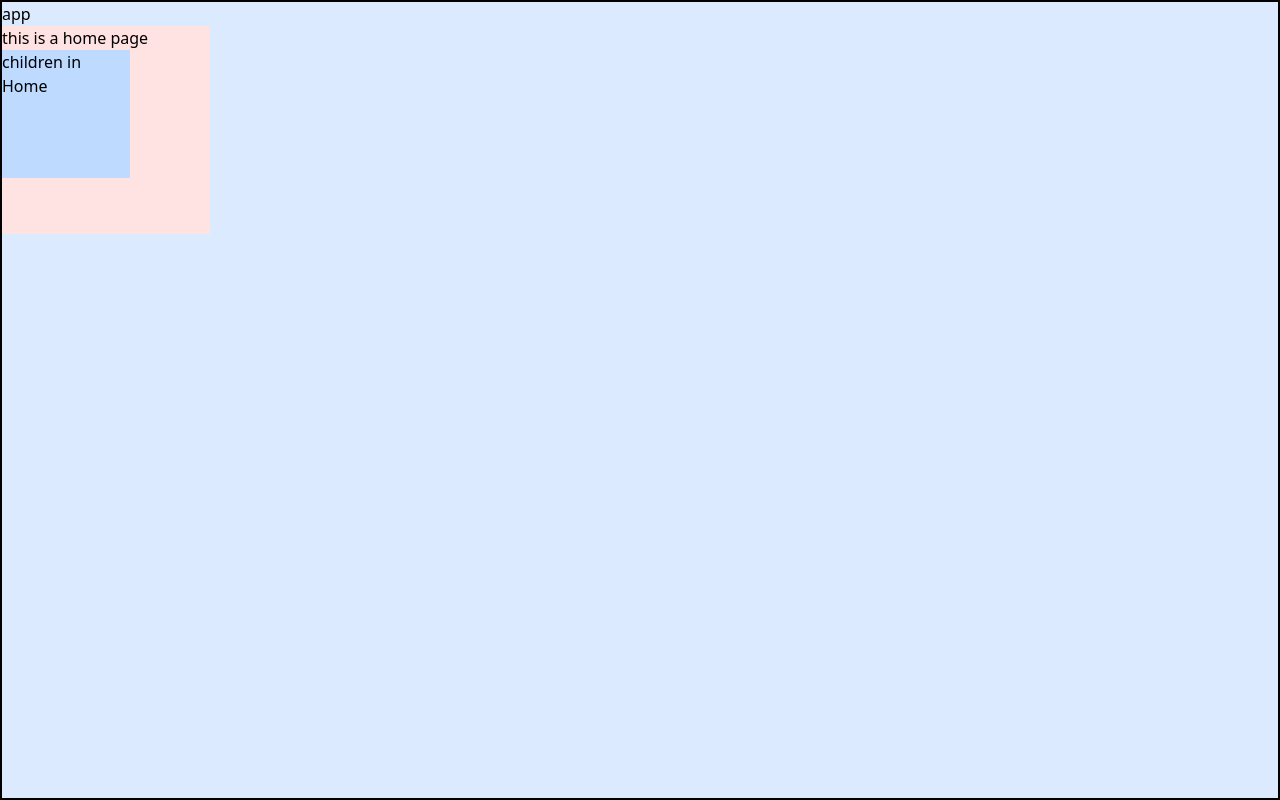
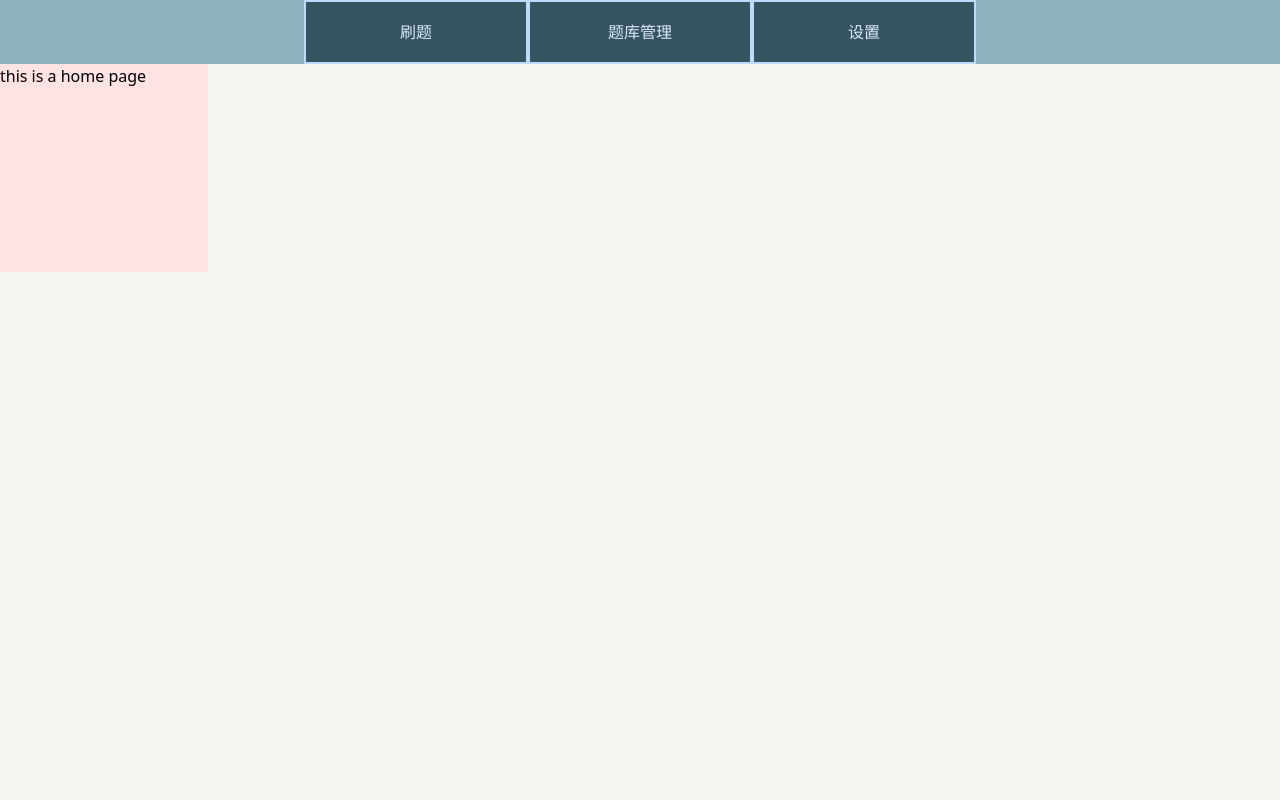
Before and after one commit to nydo-weng/no-stop-ts, a React (Vite) app: page / in a window 1280 px wide. Built offline with nearby package versions, Linux system fonts and the light colour scheme.

Commit message:
feat: set the second level router; nav button style; now able to use url access different page; next, make the nav button functional

```diff
--- a/package.json
+++ b/package.json
@@ -12,7 +12,8 @@
   },
   "dependencies": {
     "react": "^19.1.1",
-    "react-dom": "^19.1.1"
+    "react-dom": "^19.1.1",
+    "react-router": "^7.9.4"
   },
   "devDependencies": {
     "@eslint/js": "^9.37.0",
--- a/src/App.tsx
+++ /dev/null
@@ -1,15 +0,0 @@
-import Home from '@/pages/Home';
-function App() {
-  return (
-    <div className="h-screen w-screen bg-blue-100 border-2">
-      app
-      {
-        <Home>
-          <span className="h-32 w-32 bg-blue-200 block">children in Home</span>
-        </Home>
-      }
-    </div>
-  );
-}
-
-export default App;
--- a/src/pages/Home/Home.tsx
+++ b/src/pages/Home/Home.tsx
@@ -4,8 +4,7 @@ interface HomeProps {
   children?: ReactNode;
 }
 
-function Home(props: HomeProps) {
-  const children = props.children;
+function Home({ children }: HomeProps) {
   return <div className="w-52 h-52 bg-red-100">this is a home page {children}</div>;
 }
 export default Home;
--- /dev/null
+++ b/src/pages/Layout/Layout.tsx
@@ -0,0 +1,31 @@
+import type { ReactNode } from 'react';
+import { Outlet } from 'react-router';
+
+function Layout() {
+  const NavButton = ({ children }: { children: ReactNode }) => {
+    return (
+      <li className="h-full w-1/3 flex items-center justify-center border-2 border-blue-200 text-blue-100 hover:bg-blue-100 hover:text-[#355360] active:bg-blue-300 active:text-white cursor-pointer transition-colors duration-200">
+        {children}
+      </li>
+    );
+  };
+  return (
+    <div className="h-screen flex flex-col bg-[#8A6460] items-center">
+      <div className="container bg-[#355360] flex-1 flex flex-col">
+        <header className="h-16 w-full bg-[#8EB2C0] flex items-center justify-center">
+          <nav className="h-full w-full max-w-2xl bg-[#355360]">
+            <ul className="h-full w-full flex items-center justify-between">
+              <NavButton>刷题</NavButton>
+              <NavButton>题库管理</NavButton>
+              <NavButton>设置</NavButton>
+            </ul>
+          </nav>
+        </header>
+        <main className="flex-1 bg-[#F3F6F0]">
+          <Outlet />
+        </main>
+      </div>
+    </div>
+  );
+}
+export default Layout;
--- /dev/null
+++ b/src/pages/Layout/index.tsx
@@ -0,0 +1 @@
+export { default } from './Layout';
--- /dev/null
+++ b/src/pages/Manage/Manage.tsx
@@ -0,0 +1,10 @@
+import type { ReactNode } from 'react';
+
+interface ManageProps {
+  children?: ReactNode;
+}
+
+function Manage({ children }: ManageProps) {
+  return <div className="w-52 h-52 bg-red-100">this is a Manage page {children}</div>;
+}
+export default Manage;
--- /dev/null
+++ b/src/pages/Manage/index.tsx
@@ -0,0 +1 @@
+export { default } from './Manage';
--- /dev/null
+++ b/src/pages/Setting/Setting.tsx
@@ -0,0 +1,10 @@
+import type { ReactNode } from 'react';
+
+interface SettingProps {
+  children?: ReactNode;
+}
+
+function Setting({ children }: SettingProps) {
+  return <div className="w-52 h-52 bg-red-100">this is a Setting page {children}</div>;
+}
+export default Setting;
--- /dev/null
+++ b/src/pages/Setting/index.tsx
@@ -0,0 +1 @@
+export { default } from './Setting';
--- /dev/null
+++ b/src/router/index.tsx
@@ -0,0 +1 @@
+export { default } from './router';
--- /dev/null
+++ b/src/router/router.tsx
@@ -0,0 +1,30 @@
+import { createBrowserRouter } from 'react-router';
+
+import Home from '@/pages/Home';
+import Manage from '@/pages/Manage';
+import Setting from '@/pages/Setting';
+import Layout from '@/pages/Layout';
+
+const router = createBrowserRouter([
+  {
+    path: '/',
+    element: <Layout />,
+    children: [
+      {
+        // 默认路由
+        index: true,
+        element: <Home />,
+      },
+      {
+        path: '/manage',
+        element: <Manage />,
+      },
+      {
+        path: '/setting',
+        element: <Setting />,
+      },
+    ],
+  },
+]);
+
+export default router;
```
Also changed, not shown: src/main.tsx (+4 -3 lines), 2 other files (tests, documents, lock files or other folders).
